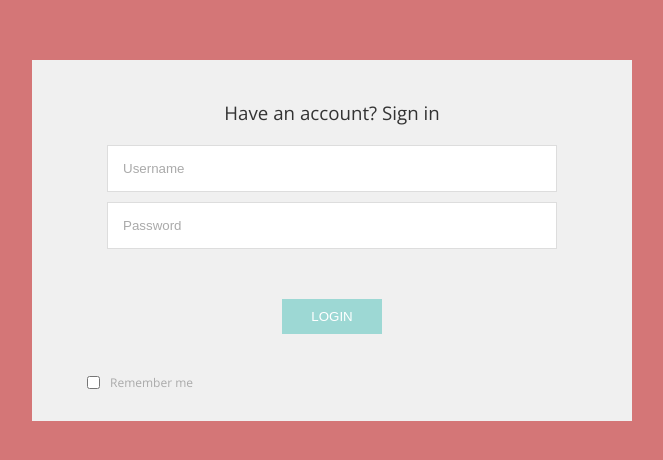
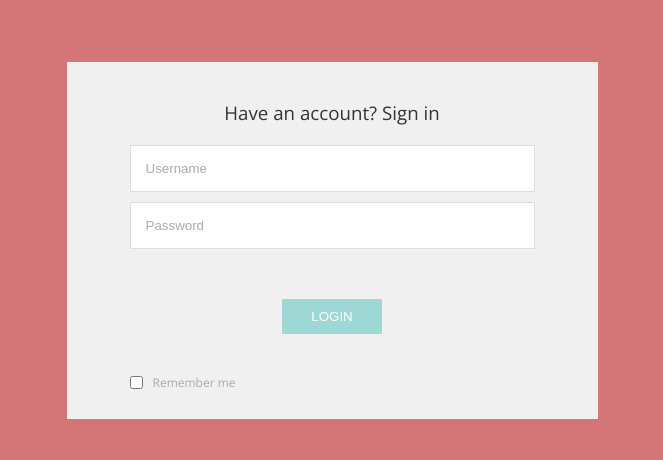
Before and after one commit to smithms91/Sign-In-Form, a plain HTML site: page index.html in a window 1280 px wide. Shown: the part 160-620 px from the top of the page, without its empty margins (308-971 px from the left). Drawn offline with nearby package versions, Linux system fonts and the light colour scheme.

Commit message:
Fixed alignment on form and checkbox.

```diff
--- a/style.css
+++ b/style.css
@@ -22,9 +22,9 @@ body {
   display: flex;
   flex-direction: column;
   align-items: center;
-  width: 600px;
+  width: 531px;
   background-color: #f0f0f0;
-  padding: 30px;
+  padding: 28px 63px;
 }
 
 .remember-me__container {
@@ -40,7 +40,7 @@ body {
 .form__username,
 .form__password {
   padding: 15px;
-  width: 450px;
+  width: 100%;
   margin-bottom: 10px;
   border: 1px solid #ddd;
 }
@@ -73,6 +73,5 @@ body {
 }
 
 .remember-me__checkbox {
-  margin-left: 25px;
   border: none;
 }
```
